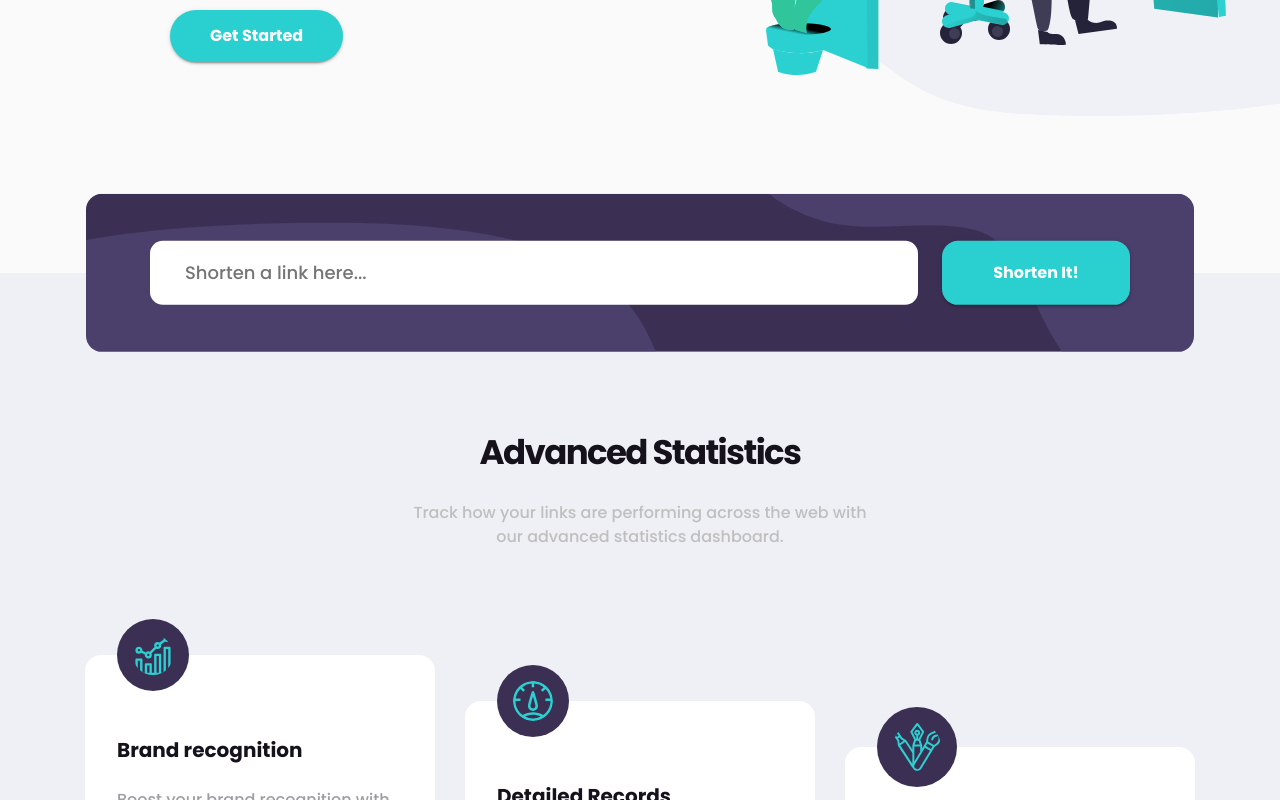
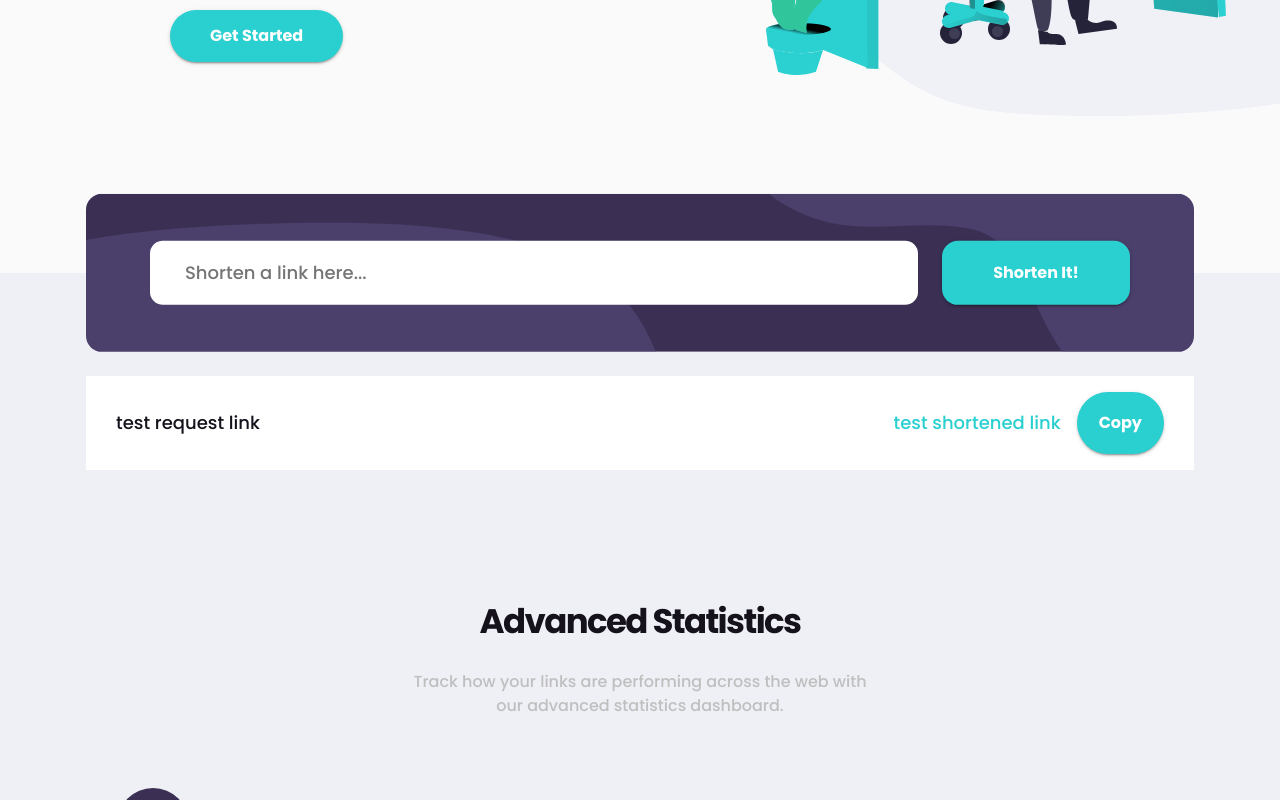
Before and after one commit to SimHoZebs/shortly-landing-page, a Next.js app: page / in a window 1280 px wide. Shown: the part 536-1336 px from the top of the page. Built offline with nearby package versions, Linux system fonts and the light colour scheme.

Commit message:
CU-#81xzb0 [Done]

```diff
--- /dev/null
+++ b/components/ShortenedLinks.tsx
@@ -0,0 +1,28 @@
+import { Button } from "@material-ui/core";
+import style from "../styles/css/shortenedLinks.module.css";
+interface props {
+  requestedLinks: string[];
+  shortenedLinks: string[];
+}
+
+function ShortenedLinks({ requestedLinks, shortenedLinks }: props) {
+  return (
+    <div className={style.container}>
+      {shortenedLinks.map((shortenedLink, index) => (
+        <div className={style.block}>
+          <p>{requestedLinks[index]}</p>
+
+          <div className={style.block__right}>
+            <p>{shortenedLink}</p>
+
+            <Button id={style.btn} color="primary" variant="contained">
+              Copy
+            </Button>
+          </div>
+        </div>
+      ))}
+    </div>
+  );
+}
+
+export default ShortenedLinks;
--- a/layout/Cta.tsx
+++ b/layout/Cta.tsx
@@ -4,13 +4,19 @@ import style from "../styles/css/cta.module.css";
 import { Button } from "@material-ui/core";
 
 import axios from "axios";
+import ShortenedLinks from "../components/ShortenedLinks";
 
 const apiLink = "https://api.shrtco.de/v2/shorten";
 
-const Cta: React.FC = () => {
+function Cta() {
   const [link, setLink] = useState("");
   const [isError, setIsError] = useState(false);
-  const [shortenedLink, setShortenedLink] = useState([""]);
+  const [requestedLinks, setRequestedLinks] = useState<string[]>([
+    "test request link",
+  ]);
+  const [shortenedLinks, setShortendLinks] = useState<string[]>([
+    "test shortened link",
+  ]);
 
   async function shorten(
     e:
@@ -23,20 +29,21 @@ const Cta: React.FC = () => {
       setIsError(true);
     } else {
       try {
+        setRequestedLinks((prev) => [...prev, link]);
         console.log("Submitting");
 
         const res = await axios.get(apiLink, { params: { url: link } });
-        console.log("created!");
-        console.log(res.data);
+        console.log(res.data.result.full_short_link2);
+        setShortendLinks((prev) => [...prev, res.data.result.full_short_link2]);
       } catch (error) {
         console.log(error);
       }
-      //use API
     }
   }
 
   return (
     <div className={style.ctaContainer}>
+      <div className={style.ctaElements}>
         <form className={style.cta} onSubmit={(e) => shorten(e)}>
           <div className={style.cta__inputContainer}>
             <input
@@ -63,8 +70,14 @@ const Cta: React.FC = () => {
             Shorten it!
           </Button>
         </form>
+
+        <ShortenedLinks
+          requestedLinks={requestedLinks}
+          shortenedLinks={shortenedLinks}
+        />
+      </div>
     </div>
   );
-};
+}
 
 export default Cta;
--- /dev/null
+++ b/scss/shortenedLinks.module.scss
@@ -0,0 +1,34 @@
+@use "variables" as var;
+
+.container {
+  margin-top: -4.95rem;
+  padding-bottom: 8.125rem;
+  display: flex;
+  flex-direction: column;
+  align-items: center;
+  position: relative;
+  top: 0;
+
+  .block {
+    display: flex;
+    justify-content: space-between;
+    background-color: white;
+    width: 69.25rem;
+
+    margin-top: 1.5rem;
+
+    padding-top: 1rem;
+    padding-bottom: 1rem;
+    padding-left: 1.875rem;
+    padding-right: 1.875rem;
+
+    &__right {
+      color: var.$primaryText;
+      display: flex;
+    }
+  }
+}
+
+#btn {
+  margin-left: 1rem;
+}
--- /dev/null
+++ b/styles/css/shortenedLinks.module.css
@@ -0,0 +1,30 @@
+.container {
+  margin-top: -4.95rem;
+  padding-bottom: 8.125rem;
+  display: flex;
+  flex-direction: column;
+  align-items: center;
+  position: relative;
+  top: 0;
+}
+.container .block {
+  display: flex;
+  justify-content: space-between;
+  background-color: white;
+  width: 69.25rem;
+  margin-top: 1.5rem;
+  padding-top: 1rem;
+  padding-bottom: 1rem;
+  padding-left: 1.875rem;
+  padding-right: 1.875rem;
+}
+.container .block__right {
+  color: #2acfcf;
+  display: flex;
+}
+
+#btn {
+  margin-left: 1rem;
+}
+
+/*# sourceMappingURL=shortenedLinks.module.css.map */
```
Also changed, not shown: 1 other file (tests, documents, lock files or other folders). Lines whose indentation alone changed are shown as unchanged.
